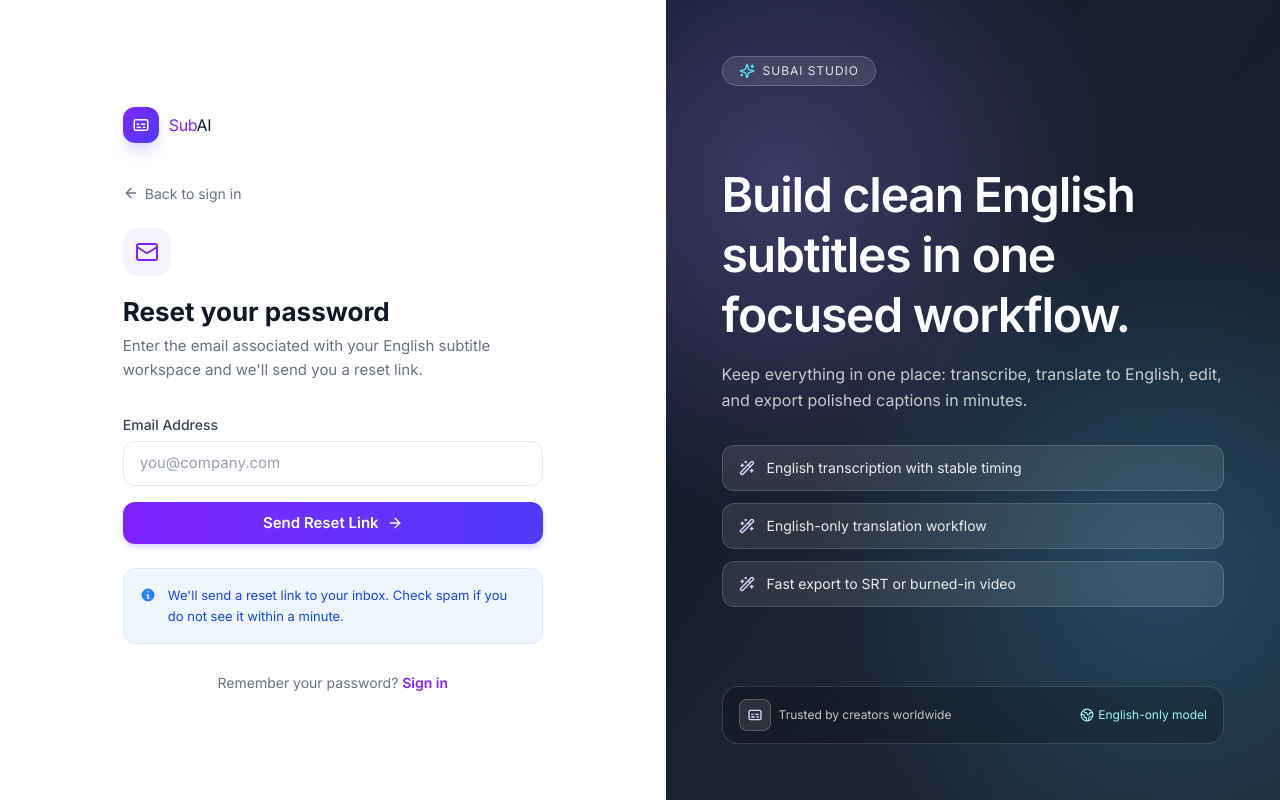
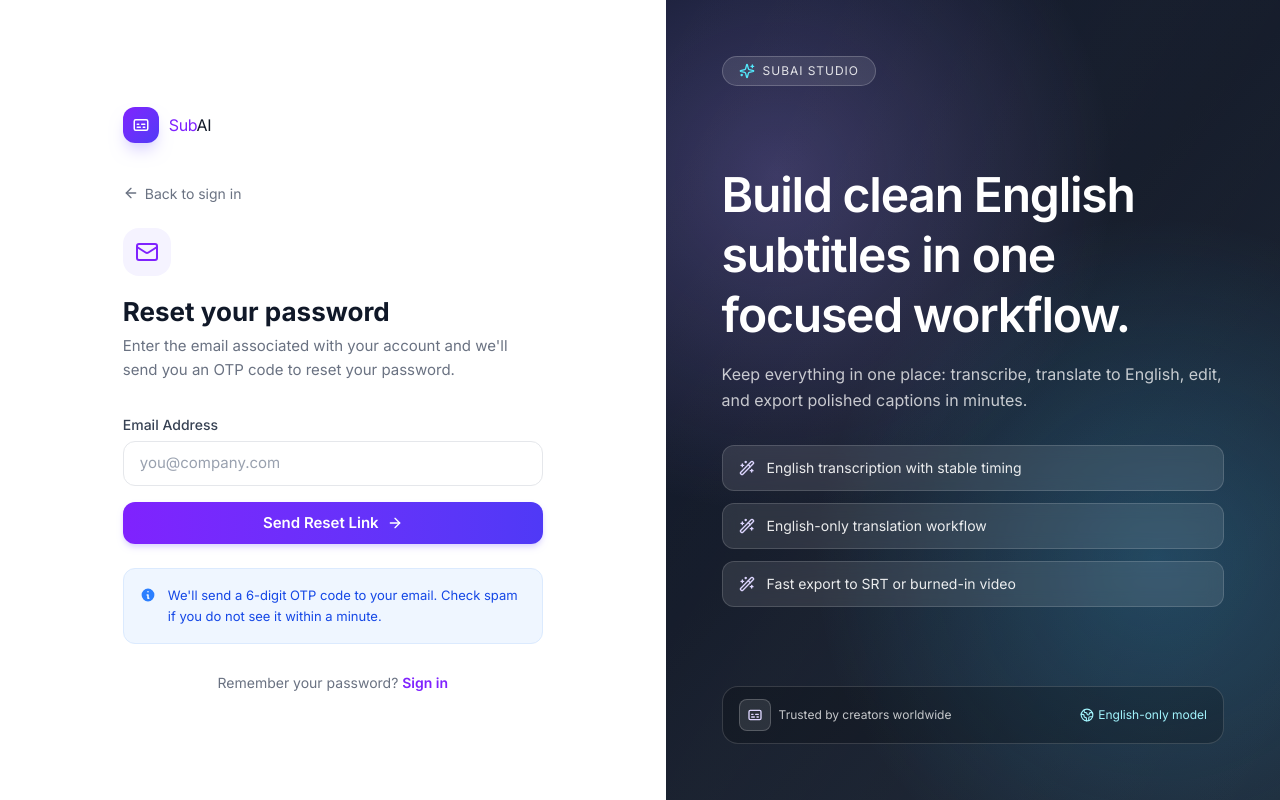
Before and after one commit to SonDinh1129/subtitle-project, a React (Vite) app: page /forgot-password in a window 1280 px wide. Built offline with nearby package versions, Linux system fonts and the light colour scheme; no server answers.

Commit message:
fix: navigate after OTP signup success and update copy to reflect OTP flow

```diff
--- a/src/app/pages/ForgotPasswordPage.tsx
+++ b/src/app/pages/ForgotPasswordPage.tsx
@@ -180,8 +180,8 @@ export function ForgotPasswordPage() {
                 </h1>
                 <p className="text-gray-500 mb-8" style={{ fontSize: "0.9375rem", lineHeight: 1.6 }}>
                   {isVi
-                    ? "Nhập email gắn với workspace phụ đề tiếng Anh, chúng tôi sẽ gửi liên kết đặt lại cho bạn."
-                    : "Enter the email associated with your English subtitle workspace and we'll send you a reset link."}
+                    ? "Nhập email gắn với tài khoản của bạn, chúng tôi sẽ gửi mã OTP để đặt lại mật khẩu."
+                    : "Enter the email associated with your account and we'll send you an OTP code to reset your password."}
                 </p>
 
                 {/* Form */}
@@ -240,8 +240,8 @@ export function ForgotPasswordPage() {
                   </div>
                   <p className="text-blue-700" style={{ fontSize: "0.8125rem", lineHeight: 1.6 }}>
                     {isVi
-                      ? "Chúng tôi sẽ gửi liên kết đặt lại vào hộp thư của bạn. Hãy kiểm tra cả mục spam nếu chưa thấy trong 1 phút."
-                      : "We'll send a reset link to your inbox. Check spam if you do not see it within a minute."}
+                      ? "Chúng tôi sẽ gửi mã OTP 6 số đến email của bạn. Hãy kiểm tra cả mục spam nếu chưa thấy trong 1 phút."
+                      : "We'll send a 6-digit OTP code to your email. Check spam if you do not see it within a minute."}
                   </p>
                 </div>
 
--- a/src/app/pages/SignUpPage.tsx
+++ b/src/app/pages/SignUpPage.tsx
@@ -1,5 +1,5 @@
 import { useState, useRef, useEffect } from "react";
-import { Link } from "react-router";
+import { Link, useNavigate } from "react-router";
 import { motion } from "motion/react";
 import { Captions, Eye, EyeOff, ArrowRight, CheckCircle2, Mail, RefreshCw } from "lucide-react";
 import { AuthRightPanel } from "../components/AuthRightPanel";
@@ -62,6 +62,7 @@ function PasswordStrength({ password, isVi }: { password: string; isVi: boolean
 export function SignUpPage() {
   const { language } = useUiPreferences();
   const isVi = language === "vi";
+  const navigate = useNavigate();
   const [showPassword, setShowPassword] = useState(false);
   const [fullName, setFullName] = useState("");
   const [email, setEmail] = useState("");
@@ -138,8 +139,9 @@ export function SignUpPage() {
       const { error } = await supabase.auth.verifyOtp({ email, token: otp, type: 'signup' });
       if (error) {
         setOtpError(isVi ? "Mã OTP không hợp lệ hoặc đã hết hạn." : "Invalid or expired OTP code.");
+      } else {
+        navigate("/upload", { replace: true });
       }
-      // On success Supabase auto-navigates via AuthContext session change → no explicit redirect needed
     } catch {
       setOtpError(isVi ? "Đã xảy ra lỗi, vui lòng thử lại." : "An error occurred, please try again.");
     } finally {
```
